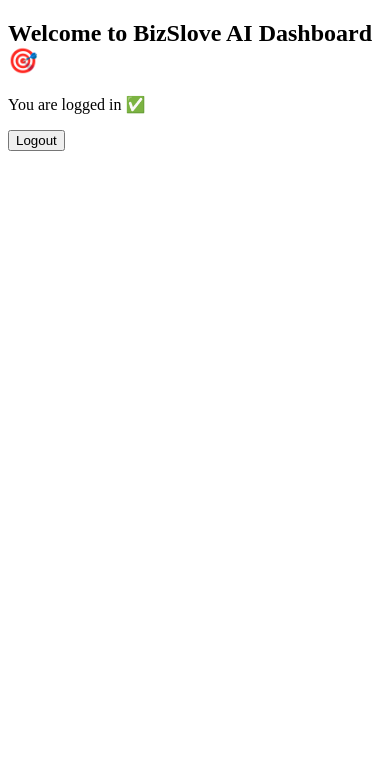
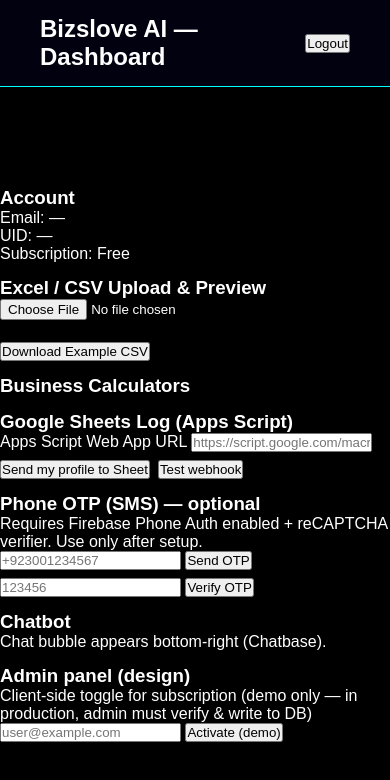
Before and after one commit to alis670/Bizslove-AI, a plain HTML site: page Dashboard.html in a window 390 px wide. Drawn offline with nearby package versions, Linux system fonts and the light colour scheme.

Commit message:
Enhance Dashboard with new features and sections
Added new sections for file upload, business calculators, Google Sheets integration, phone OTP, and admin panel in the dashboard.

```diff
--- a/Dashboard.html
+++ b/Dashboard.html
@@ -1,24 +1,85 @@
 <!DOCTYPE html>
-<html>
+<html lang="en">
 <head>
-<title>BizSlove AI Dashboard</title>
+  <meta charset="utf-8" />
+  <meta name="viewport" content="width=device-width,initial-scale=1" />
+  <title>Bizslove AI — Dashboard</title>
+  <link rel="stylesheet" href="style.css" />
 </head>
 <body>
-<h2>Welcome to BizSlove AI Dashboard 🎯</h2>
-<p>You are logged in ✅</p>
+  <header class="navbar">
+    <h2>Bizslove AI — Dashboard</h2>
+    <div>
+      <button id="btn-logout">Logout</button>
+    </div>
+  </header>
 
-<button onclick="logout()">Logout</button>
+  <main class="container" style="padding-top:100px;max-width:1100px;margin:auto">
+    <section class="card">
+      <h3>Account</h3>
+      <div>Email: <span id="user-email">—</span></div>
+      <div>UID: <span id="user-uid">—</span></div>
+      <div>Subscription: <span id="user-plan">Free</span></div>
+    </section>
 
-<script type="module">
-import { getAuth, signOut } from "https://www.gstatic.com/firebasejs/10.7.1/firebase-auth.js";
+    <section class="card" style="margin-top:14px">
+      <h3>Excel / CSV Upload & Preview</h3>
+      <input id="file-input" type="file" accept=".xlsx,.xls,.csv" />
+      <div id="excel-preview" style="margin-top:12px;overflow:auto;"></div>
+      <div style="margin-top:10px">
+        <button id="download-csv" class="btn">Download Example CSV</button>
+      </div>
+    </section>
 
-const auth = getAuth();
-window.logout = function() {
-  signOut(auth).then(() => {
-    alert("Logged out ✅");
-    window.location.href = "index.html";
-  });
-};
-</script>
+    <section class="card" style="margin-top:14px">
+      <h3>Business Calculators</h3>
+      <div id="calculators-root"></div>
+    </section>
+
+    <section class="card" style="margin-top:14px">
+      <h3>Google Sheets Log (Apps Script)</h3>
+      <label>Apps Script Web App URL</label>
+      <input id="apps-script-url" placeholder="https://script.google.com/macros/s/XXX/exec" />
+      <div style="display:flex;gap:8px;margin-top:8px">
+        <button id="btn-send-profile" class="btn">Send my profile to Sheet</button>
+        <button id="btn-check-sheet" class="btn-ghost">Test webhook</button>
+      </div>
+      <div id="sheet-status" class="small-muted" style="margin-top:8px"></div>
+    </section>
+
+    <section class="card" style="margin-top:14px">
+      <h3>Phone OTP (SMS) — optional</h3>
+      <p class="small-muted">Requires Firebase Phone Auth enabled + reCAPTCHA verifier. Use only after setup.</p>
+      <div id="recaptcha-container"></div>
+      <input id="phone-number" placeholder="+923001234567" />
+      <button id="btn-send-otp" class="btn">Send OTP</button>
+      <input id="otp-code" placeholder="123456" style="margin-top:8px" />
+      <button id="btn-verify-otp" class="btn">Verify OTP</button>
+      <div id="otp-status" class="small-muted" style="margin-top:8px"></div>
+    </section>
+
+    <section class="card" style="margin-top:14px">
+      <h3>Chatbot</h3>
+      <p class="small-muted">Chat bubble appears bottom-right (Chatbase).</p>
+      <!-- Chatbase script inserted by chatbase-loader.js -->
+    </section>
+
+    <section class="card" style="margin-top:14px">
+      <h3>Admin panel (design)</h3>
+      <p class="small-muted">Client-side toggle for subscription (demo only — in production, admin must verify & write to DB)</p>
+      <input id="admin-email" placeholder="user@example.com" />
+      <button id="btn-admin-activate" class="btn">Activate (demo)</button>
+      <div id="admin-status" class="small-muted" style="margin-top:8px"></div>
+    </section>
+  </main>
+
+  <!-- libs -->
+  <script src="https://cdn.jsdelivr.net/npm/axios/dist/axios.min.js"></script>
+  <script src="https://cdn.jsdelivr.net/npm/xlsx/dist/xlsx.full.min.js"></script>
+
+  <!-- Firebase config / init should already be present in your project (index.js or firebase.js) -->
+  <script type="module" src="dashboard.js"></script>
+  <script type="module" src="chatbase-loader.js"></script>
+  <script type="module" src="phone_auth.js"></script>
 </body>
 </html>
```
